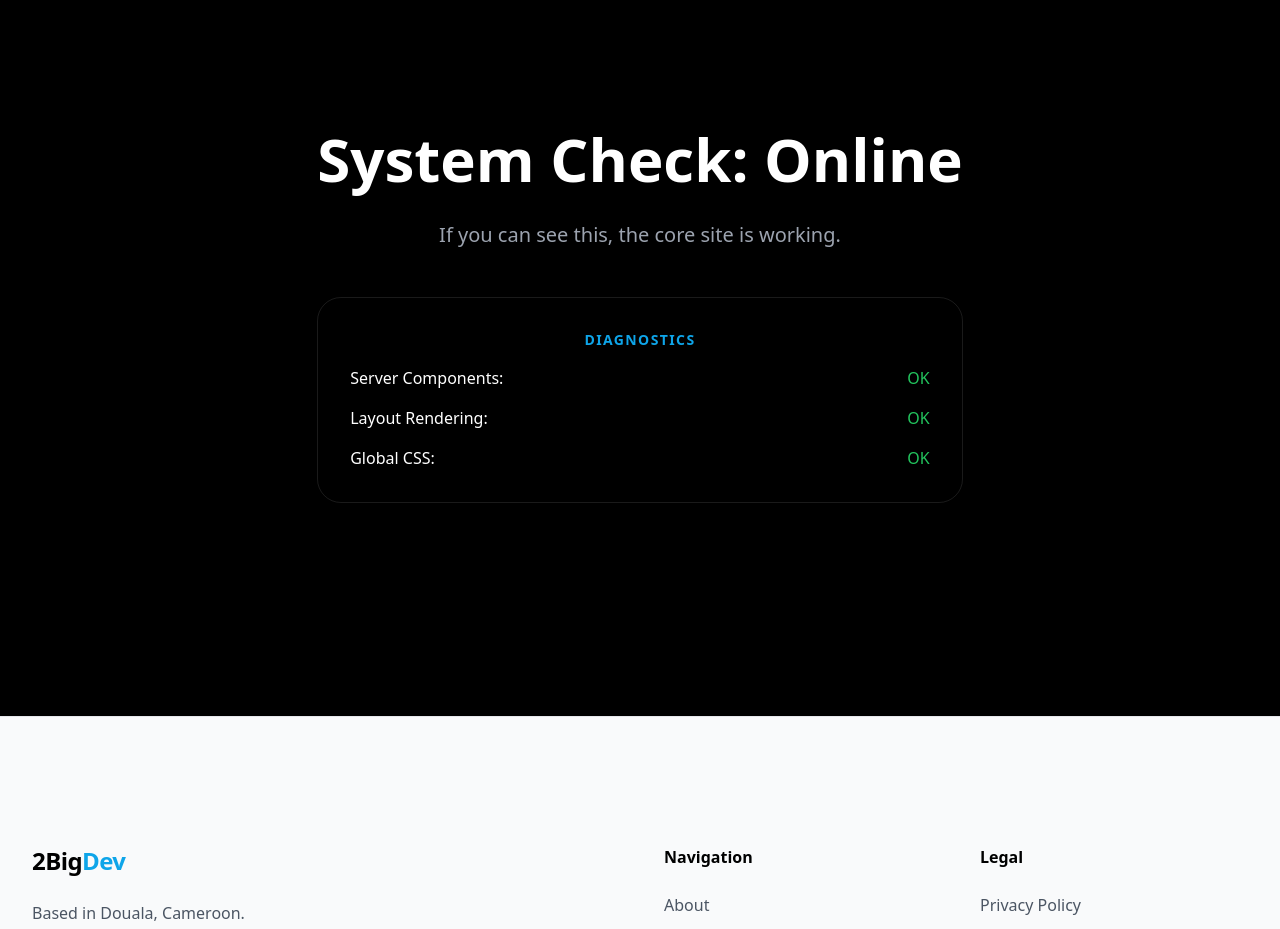
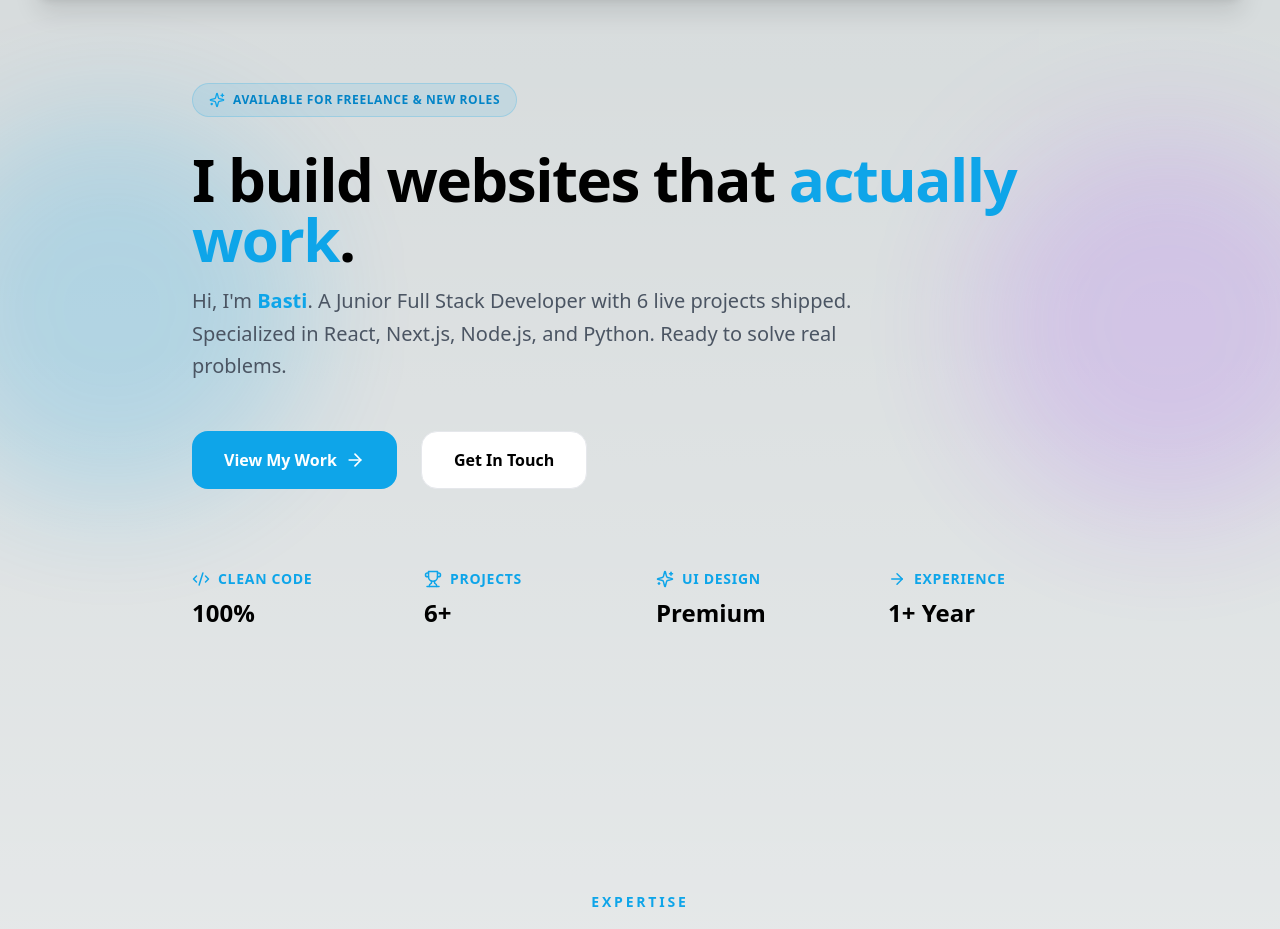
Before and after one commit to ekutyebu/2BigDevPortFolioWeb, a Next.js app: page / in a window 1280 px wide. Shown: the part 84-1013 px from the top of the page. Built offline with nearby package versions, Linux system fonts and the light colour scheme.

Commit message:
feat: implement home page with Hero and Skills components

```diff
--- a/src/app/page.tsx
+++ b/src/app/page.tsx
@@ -1,17 +1,15 @@
+import Hero from "@/components/Hero";
+import Skills from "@/components/Skills";
+
 export default function Home() {
   return (
-    <div className="min-h-screen flex items-center justify-center bg-black text-white p-20">
-      <div className="text-center">
-        <h1 className="text-6xl font-bold mb-8">System Check: Online</h1>
-        <p className="text-xl text-gray-400">If you can see this, the core site is working.</p>
-        <div className="mt-12 p-8 border border-white/10 rounded-3xl">
-          <p className="text-sm uppercase tracking-widest text-primary-500 font-bold mb-4">Diagnostics</p>
-          <ul className="text-left space-y-4">
-             <li className="flex justify-between"><span>Server Components:</span> <span className="text-green-500">OK</span></li>
-             <li className="flex justify-between"><span>Layout Rendering:</span> <span className="text-green-500">OK</span></li>
-             <li className="flex justify-between"><span>Global CSS:</span> <span className="text-green-500">OK</span></li>
-          </ul>
-        </div>
+    <div className="flex flex-col">
+      <Hero />
+      <Skills />
+
+      {/* If the site still works, we'll add Projects next */}
+      <div className="py-12 text-center text-[10px] text-muted uppercase tracking-[0.3em] opacity-30">
+        System Check Stage 2: Hero & Skills Loaded
       </div>
     </div>
   );
```
